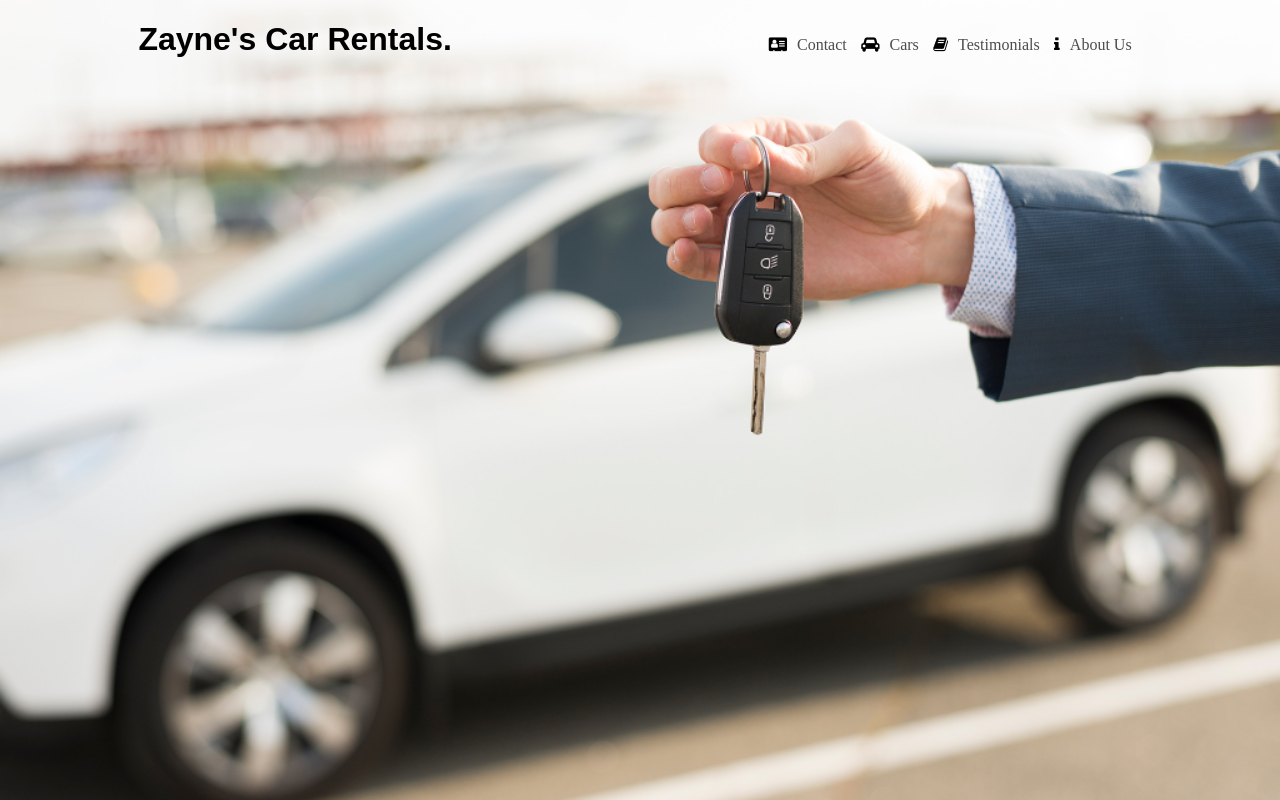
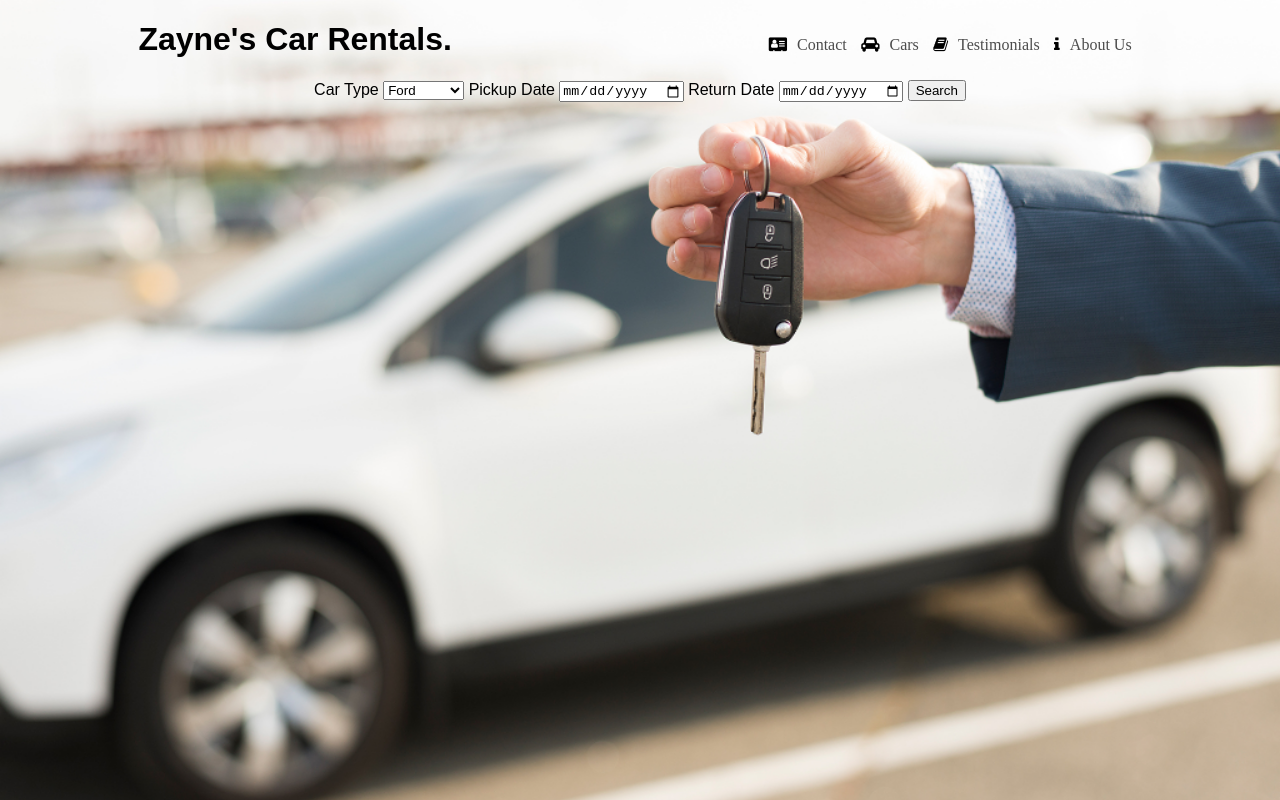
Before and after one commit to SomeTTVKid/CWI-SWDV-116-ZayneBendixen, a plain HTML site: page index.html in a window 1280 px wide. Shown: the top 800 px of the page. Drawn offline with Linux system fonts and the light colour scheme; grey boxes are pictures that could not be loaded.

Commit message:
Created form and inputs

```diff
--- a/index.html
+++ b/index.html
@@ -3,7 +3,7 @@
 <head>
     <meta charset="UTF-8">
     <meta name="viewport" content="width=device-width, initial-scale=1.0">
-    <meta name="description" content="SWDV-116 Lab 9">
+    <meta name="description" content="SWDV-116 Lab 10">
     <meta name="author" content="Zayne">
     <title>Zayne's Car Rentals</title>
     <link rel="icon" href=" https://zany.sh/favicon.svg?text=ZB">
@@ -25,6 +25,27 @@
                 <li class="fa fa-info"><a href="about.html">About Us</a></li>
             </ul>
         </nav>
+
+        <form action="cars.html">
+            <label for="Car Type">Car Type</label>
+            <select name="Car Type" id="Car Type">
+                <option value="ford">Ford</option>
+                <option value="porsche">Porsche</option>
+                <option value="maserati">Maserati</option>
+                <option value="volvo">Volvo</option>
+                <option value="mercedes">Mercedes</option>
+                <option value="bmw">BMW</option>
+            </select>
+
+            <label for="Pickup Date">Pickup Date</label>
+            <input type="date" id="Pickup Date" name="Pickup Date">
+
+            <label for="Return Date">Return Date</label>
+            <input type="date" id="Return Date" name="Return Date">
+
+            <input type="submit" value="Search">
+        </form>
+
     </div>
     <main>
 
@@ -87,7 +108,7 @@
                     <img src="images/car_5.jpg" alt="Car model">
                 </picture>
                 <div class="card-text">
-                    <h3>Car Model 1</h3>
+                    <h3>Car Model 5</h3>
                     <p>Lorem ipsum dolor sit amet consectetur adipisicing elit.</p>
                 </div>
             </div>
@@ -97,7 +118,7 @@
                     <img src="images/car_6.jpg" alt="Car model">
                 </picture>
                 <div class="card-text">
-                    <h3>Car Model 1</h3>
+                    <h3>Car Model 6</h3>
                     <p>Lorem ipsum dolor sit amet consectetur adipisicing elit.</p>
                 </div>
             </div>
@@ -107,7 +128,7 @@
                     <img src="images/car_7.jpg" alt="Car model">
                 </picture>
                 <div class="card-text">
-                    <h3>Car Model 1</h3>
+                    <h3>Car Model 7</h3>
                     <p>Lorem ipsum dolor sit amet consectetur adipisicing elit.</p>
                 </div>
             </div>
```
